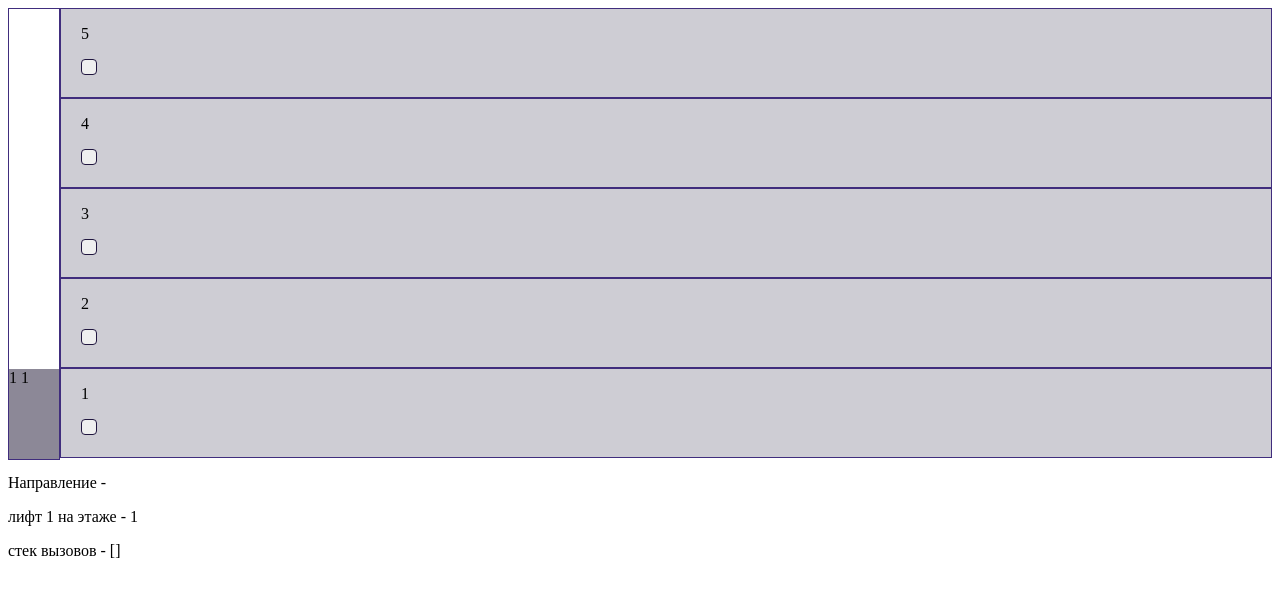
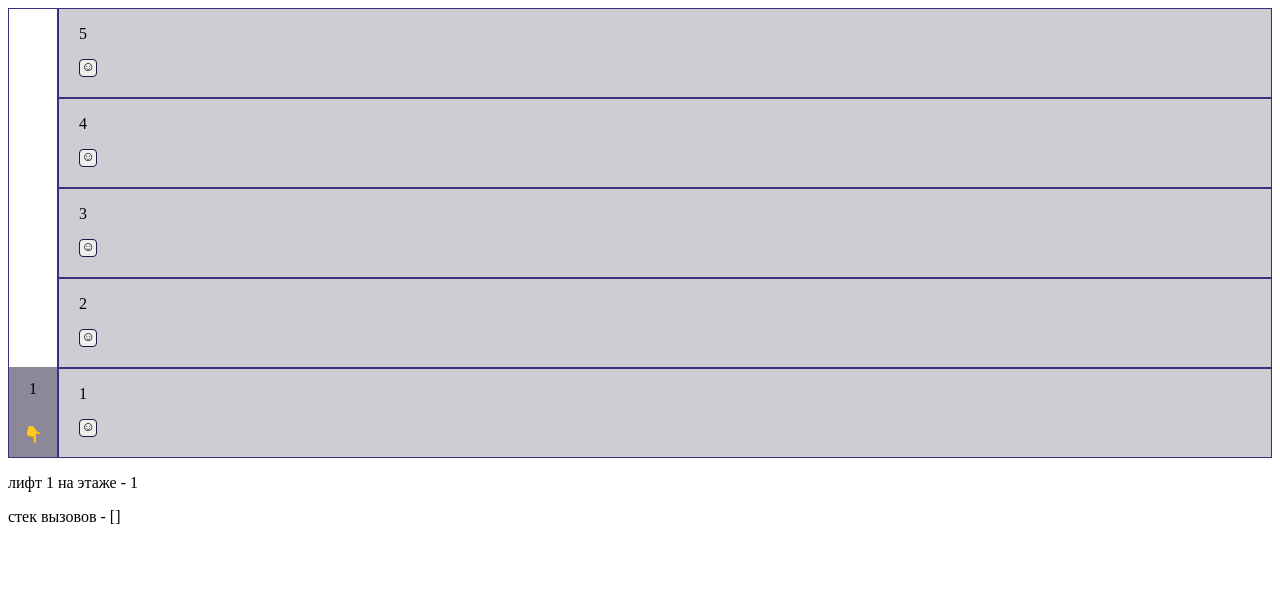
Before and after one commit to SashaLeshiy/elevator, a Vue app: page / in a window 1280 px wide. Shown: the top 596 px of the page. Built offline with nearby package versions, Linux system fonts and the light colour scheme.

Commit message:
правка логики, анимации

```diff
--- a/src/components/TrueFloor.vue
+++ b/src/components/TrueFloor.vue
@@ -1,26 +1,37 @@
 <template>
     <div class="true-floor">
         <p class="true-floor__number">
-            {{ floor }}
+            {{ props.floor }}
         </p>
         <button
             type="button"
-            class="true-floor__button"
+            :class="classes"
             @click="emit('clickButton')"
-            ></button>
+        >☺</button>
     </div>
 </template>
 
 <script setup>
+import { computed } from 'vue'
 
-defineProps({
+const props = defineProps({
     floor: {
         type: Number,
         required: true
     },
+    activeButton: {
+        type: Boolean
+    }
 })
 
 const emit = defineEmits(['clickButton'])
+
+const classes = computed(() => {
+    return [
+        'true-floor__button',
+        props.activeButton && 'true-floor__button-active'
+    ]
+})
 
 </script>
 
@@ -31,8 +42,12 @@ const emit = defineEmits(['clickButton'])
     background-color: #cecdd4;
 
     &__button {
-        width: 16px;
-        height: 16px;
+        display: flex;
+        align-items: center;
+        justify-content: center;
+        padding-bottom: 5px;
+        width: 18px;
+        height: 18px;
         border: 1px solid #20163f;
         border-radius: 4px;
 
@@ -40,5 +55,9 @@ const emit = defineEmits(['clickButton'])
             cursor: pointer;
         }
     }
+
+    &__button-active {
+        background-color: #cf5d5d;
+    }
 }
 </style>
--- a/src/components/TrueShaft.vue
+++ b/src/components/TrueShaft.vue
@@ -1,12 +1,15 @@
 <template>
     <div class="true-shaft">
         <div
-            class="true-shaft__elevator"
+            :class="classes"
             :style="style"
         >
-            {{ props.direction }}
-            {{ props.target }}
-            {{ props.currentFloor }}
+            <p class="true-shaft__elevator-target">
+                {{ props.target }}
+            </p>
+            <p class="true-shaft__elevator-direction">
+                {{ iconDirection }}
+            </p>
         </div>
     </div>
 </template>
@@ -17,7 +20,8 @@ import { computed } from 'vue'
 const props = defineProps({
     direction: String,
     target: Number,
-    currentFloor: Number
+    currentFloor: Number,
+    wait: Boolean
 })
 
 const style = computed(() => {
@@ -35,11 +39,26 @@ const style = computed(() => {
     }
 })
 
+const classes = computed(() => {
+    return [
+        'true-shaft__elevator',
+        props.wait && 'true-shaft__elevator-active'
+    ]
+})
+
+const iconDirection = computed(() => {
+    if(props.direction === 'UP') {
+        return '👆'
+    } else {
+        return '👇'
+    }
+})
 </script>
 
 <style lang="scss" scoped>
 .true-shaft {
     position: relative;
+    box-sizing: border-box;
     width: 50px;
     height: 100%;
     border: 1px solid #402d7d;
@@ -48,10 +67,30 @@ const style = computed(() => {
         position: absolute;
         left: 0;
         bottom: 0;
+        display: flex;
+        flex-direction: column;
+        align-items: center;
+        justify-content: space-around;
         width: 100%;
         height: 90px;
         background-color: #8c8897;
-        transition: all 1s ease;
+        transition: all 1s ease-in-out;
+    }
+
+    &__elevator-active {
+        background-color: inherit;
+    }
+
+    &__elevator-target {
+        margin: 0;
+    }
+
+    &__elevator-wait {
+        margin: 0;
+    }
+
+    &__elevator-direction {
+        margin: 0;
     }
 }
 </style>
--- a/src/views/HomeView.vue
+++ b/src/views/HomeView.vue
@@ -8,21 +8,24 @@ const floors = ref([1, 2, 3, 4, 5])
 const callButton = ref(1)
 const calls = ref([])
 const direction = ref()
+const wait = ref(false)
 
 const call = (index) => {
   callButton.value = index + 1
-  calls.value = [...calls.value, callButton.value]
-  if (calls.value.length <= 1) {
-    move()
+  if (calls.value.length > 0 && calls.value.find((e) => e === callButton.value)) {
+    return null
+  } else if (elevators[0].floor === callButton.value) {
+    return null
+  } else {
+    calls.value = [...calls.value, callButton.value]
+    if (calls.value.length <= 1) {
+      move()
+    }
   }
 }
 
 const second = () => {
   return new Promise((resolve) => setTimeout(resolve, 1000))
-}
-
-const threeSecond = () => {
-  return new Promise((resolve) => setTimeout(resolve, 3000))
 }
 
 const up = () => {
@@ -37,20 +40,28 @@ const move = async () => {
   while (elevators[0].floor !== calls.value[0]) {
     if (elevators[0].floor < calls.value[0]) {
       direction.value = 'UP'
+      up()
       await second()
-      up()
     } else {
       direction.value = 'DOWN'
+      down()
       await second()
-      down()
     }
   }
-  await threeSecond()
+  wait.value = true
+  await second()
+  wait.value = false
+  await second()
+  wait.value = true
+  await second()
+  wait.value = false
+
   calls.value.splice(0, 1)
 
   if (calls.value[0]) {
     move()
   }
+  wait.value = false
 }
 
 const targetFloor = computed(() => {
@@ -60,6 +71,15 @@ const targetFloor = computed(() => {
     return elevators[0].floor
   }
 })
+
+const activeButton = (floor) => {
+  if(calls.value.length > 0 && calls.value.find((e) => e === floor)) {
+    return true
+  } else {
+    return false
+  }
+}
+
 </script>
 
 <template>
@@ -70,18 +90,19 @@ const targetFloor = computed(() => {
       :direction="direction"
       :target="targetFloor"
       :current-floor="elevators[0].floor"
+      :wait="wait"
     />
     <div>
       <TrueFloor
         v-for="floor in floors.slice().reverse()"
         :key="floor"
         :floor="floor"
+        :active-button="activeButton(floor)"
         @click-button="call(floor - 1)"
       />
     </div>
   </main>
   <div class="home-view__floor">
-    <p>Направление - {{ direction }}</p>
     <p>лифт {{ elevators[0].id }} на этаже - {{ elevators[0].floor }}</p>
     <p>стек вызовов - {{ calls }}</p>
   </div>
```
